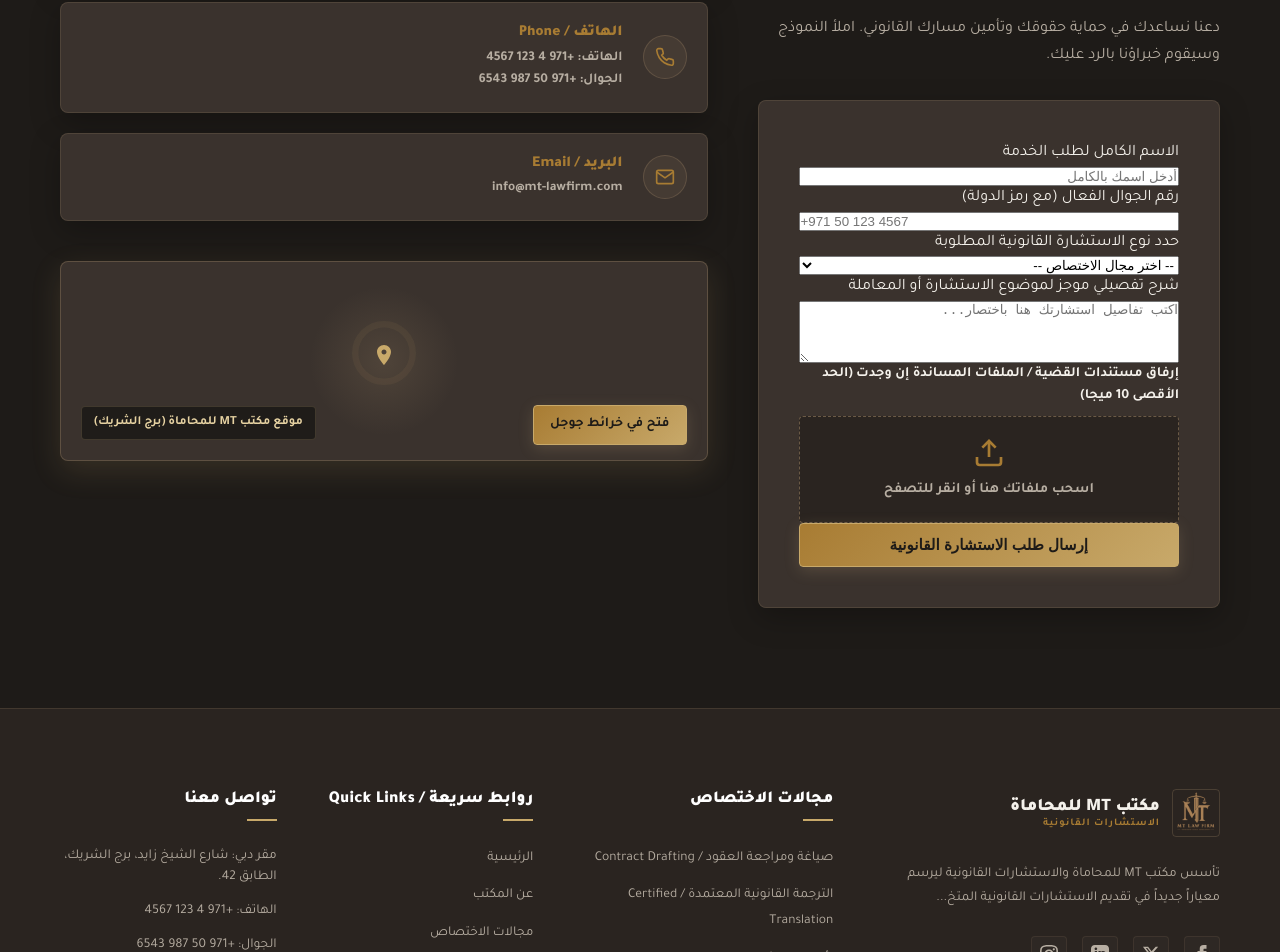
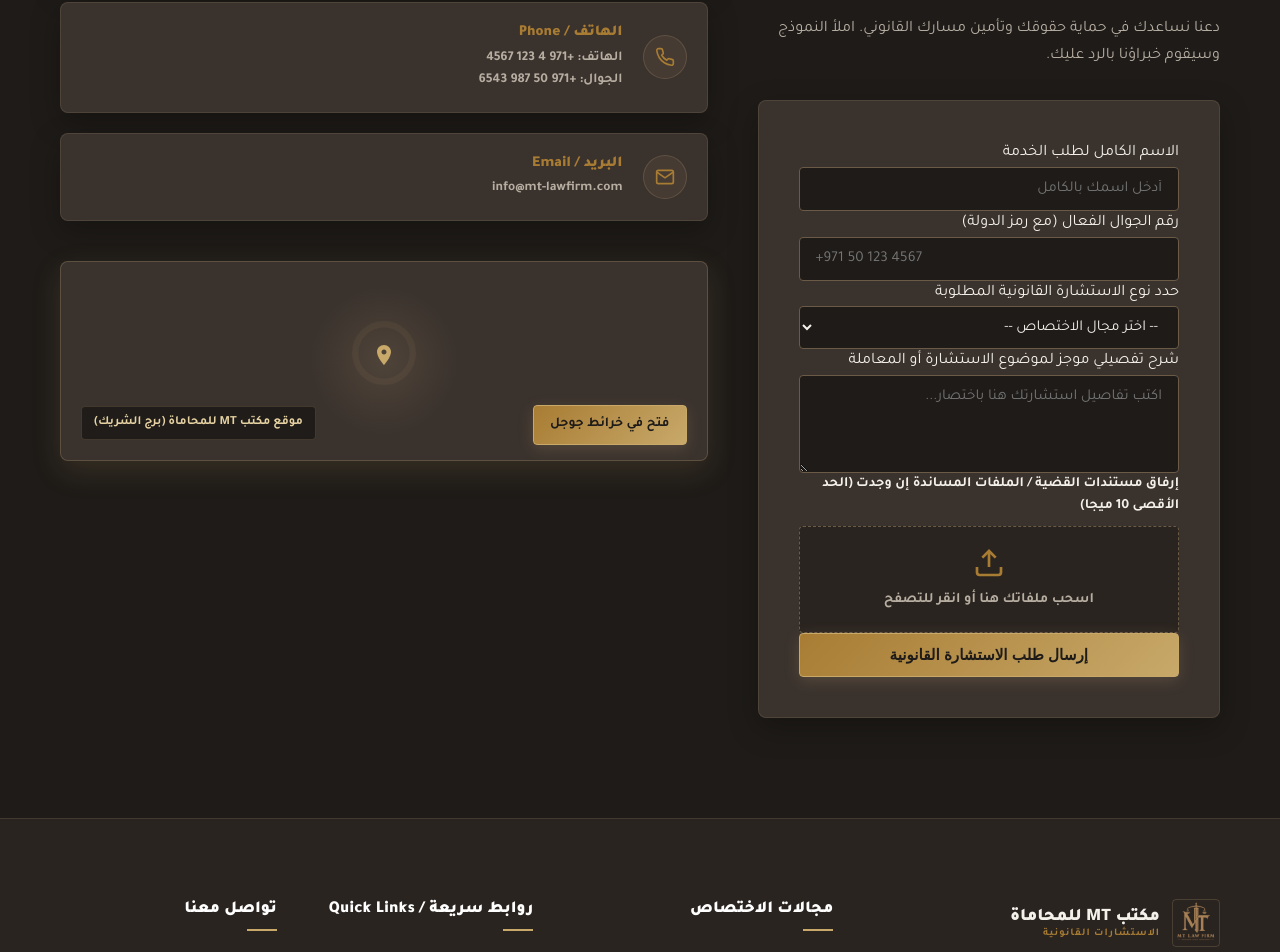
Before and after one commit to Fathy-Ahmed/MT-Law-Firm-website, a React (Vite) app: page / in a window 1280 px wide. Shown: the part 5935-6887 px from the top of the page. Built offline with nearby package versions, Linux system fonts and the light colour scheme; a web font is replaced by a local one.

Commit message:
design: change form input backgrounds to dark charcoal to blend into luxury card

```diff
--- a/css/styles.css
+++ b/css/styles.css
@@ -1531,8 +1531,12 @@ html[dir="rtl"] .modal-sub-details ul li {
     color: var(--color-gold-dark);
 }
 
-.form-control {
-    background-color: var(--color-bg-dark);
+.form-control,
+.consultation-form input[type="text"],
+.consultation-form input[type="tel"],
+.consultation-form select,
+.consultation-form textarea {
+    background-color: #1E1B18; /* Site's flooring color */
     border: 1.5px solid var(--color-silver-primary);
     color: var(--color-text-light);
     padding: 12px 16px;
@@ -1543,14 +1547,24 @@ html[dir="rtl"] .modal-sub-details ul li {
     width: 100%;
 }
 
-html[lang="ar"] .form-control {
+html[lang="ar"] .form-control,
+html[lang="ar"] .consultation-form input,
+html[lang="ar"] .consultation-form select,
+html[lang="ar"] .consultation-form textarea {
     font-family: var(--font-ar-primary);
 }
-html[lang="en"] .form-control {
+html[lang="en"] .form-control,
+html[lang="en"] .consultation-form input,
+html[lang="en"] .consultation-form select,
+html[lang="en"] .consultation-form textarea {
     font-family: var(--font-en-primary);
 }
 
-.form-control:focus {
+.form-control:focus,
+.consultation-form input[type="text"]:focus,
+.consultation-form input[type="tel"]:focus,
+.consultation-form select:focus,
+.consultation-form textarea:focus {
     border-color: var(--color-gold-primary);
     box-shadow: 0 0 10px rgba(200, 169, 126, 0.15);
 }
@@ -1621,7 +1635,10 @@ textarea.form-control {
     font-weight: 600;
 }
 
-.form-control.invalid {
+.form-control.invalid,
+.consultation-form input.invalid,
+.consultation-form select.invalid,
+.consultation-form textarea.invalid {
     border-color: #c0392b;
 }
 
```
